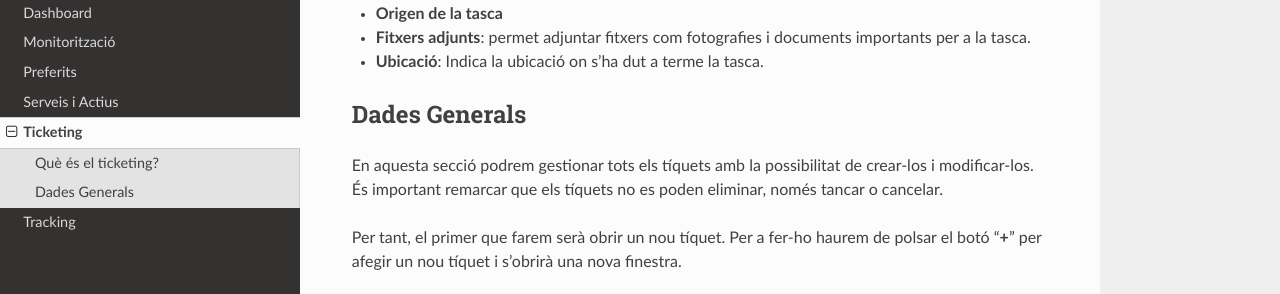
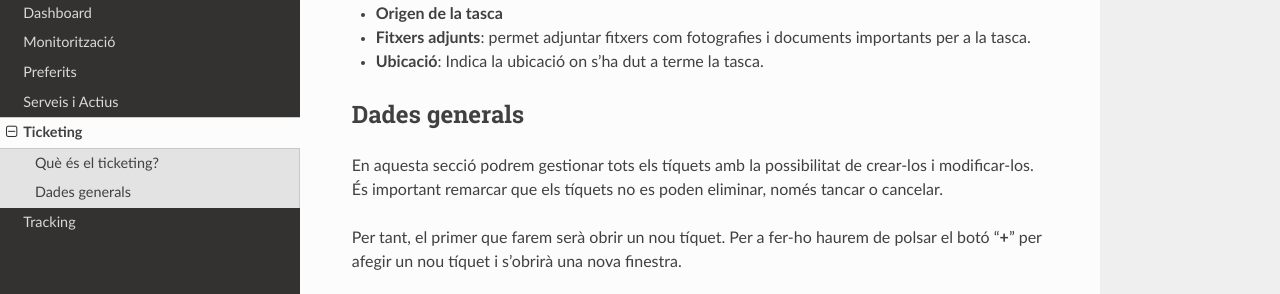
Before and after one commit to Joanmacat/systam-coex, a Sphinx documentation site: the page built from docs/source/Ticketing.rst, in a window 1280 px wide and 1400 px high, scrolled down 676 px. Shown: the part 162-456 px from the top of the window. Built offline with Sphinx 7.4.7 and the Read the Docs theme 2.0.0, drawn with Linux system fonts in a browser that asks for light colours; some of the changed text lies outside the part shown.

```diff
--- a/docs/source/Ticketing.rst
+++ b/docs/source/Ticketing.rst
@@ -33,7 +33,7 @@ A més a més cada tíquet permet visualitzar les següents columnes:
 - **Fitxers adjunts**: permet adjuntar fitxers com fotografies i documents importants per a la tasca.
 - **Ubicació**: Indica la ubicació on s'ha dut a terme la tasca.
 
-Dades Generals
+Dades generals
 ------------
 En aquesta secció podrem gestionar tots els tíquets amb la possibilitat de crear-los i modificar-los. És important remarcar que els tíquets no es poden eliminar, només tancar o cancelar.
 
@@ -57,7 +57,7 @@ Els tíquets necessiten un procediment. El procediment normal requereix que el t
 - **Persona de contacte**: Indica la persona de contacte de la tasca en cas que sigui necessari.
 - **Mètode i horari de contacte**: Horari de contacte i el mètode preferit de l'operari.
 
-Dades Tècniques
+Dades tècniques
 
 Informació principal
 
```
